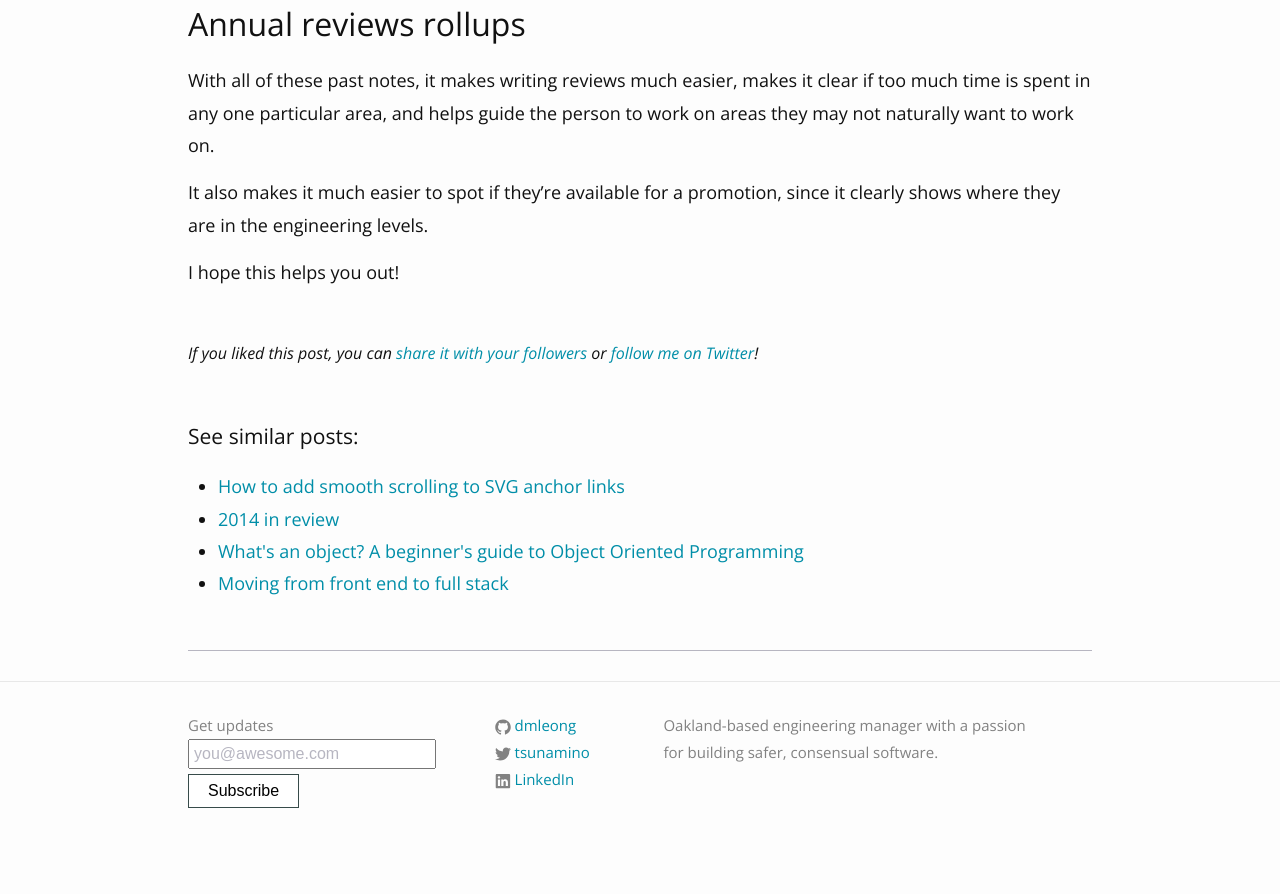
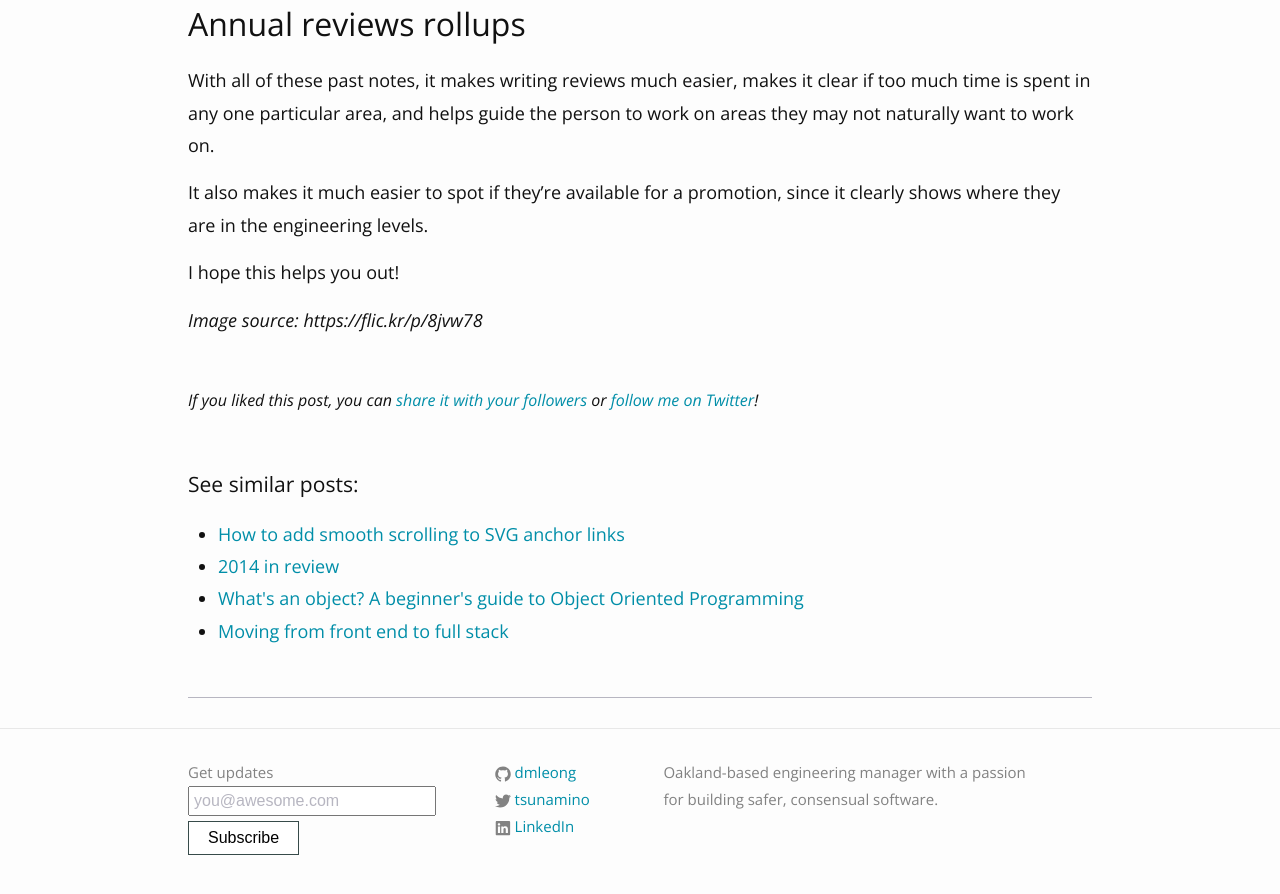
Before and after one commit to dmleong/dmleong.github.io, a Jekyll site: the page built from _posts/2018-03-22-how-to-set-goals.md, in a window 1280 px wide and 900 px high, scrolled down 1961 px. Shown: the top 894 px of the window. Built offline with Jekyll 4.4.1, drawn with Linux system fonts in a browser that asks for light colours; before the commit the page ends 2814 px from its top, so only the background shows below that.

Commit message:
Add img src

```diff
--- a/_posts/2018-03-22-how-to-set-goals.md
+++ b/_posts/2018-03-22-how-to-set-goals.md
@@ -39,3 +39,5 @@ With all of these past notes, it makes writing reviews much easier, makes it cle
 It also makes it much easier to spot if they're available for a promotion, since it clearly shows where they are in the engineering levels.
 
 I hope this helps you out!
+
+*Image source: https://flic.kr/p/8jvw78*
```
